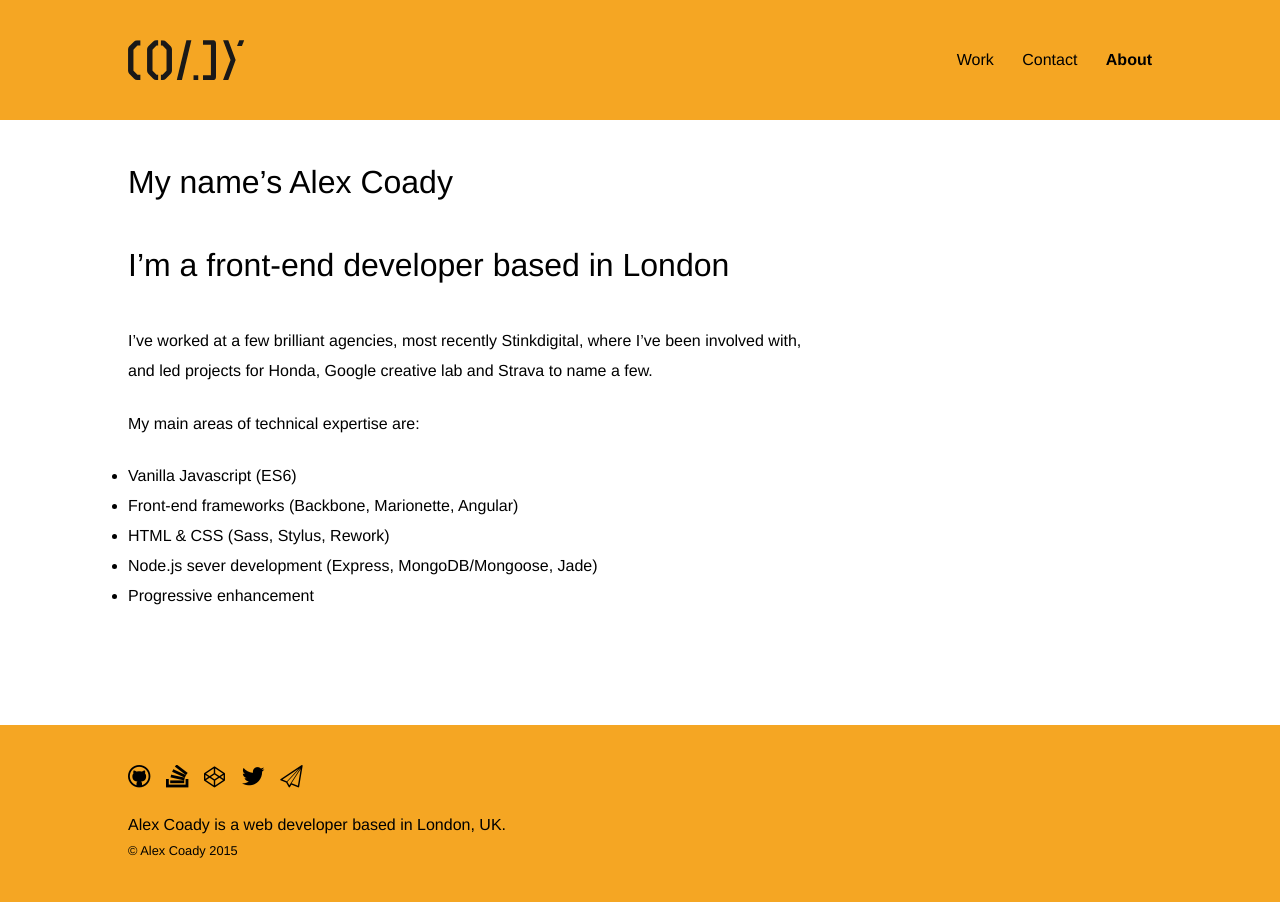
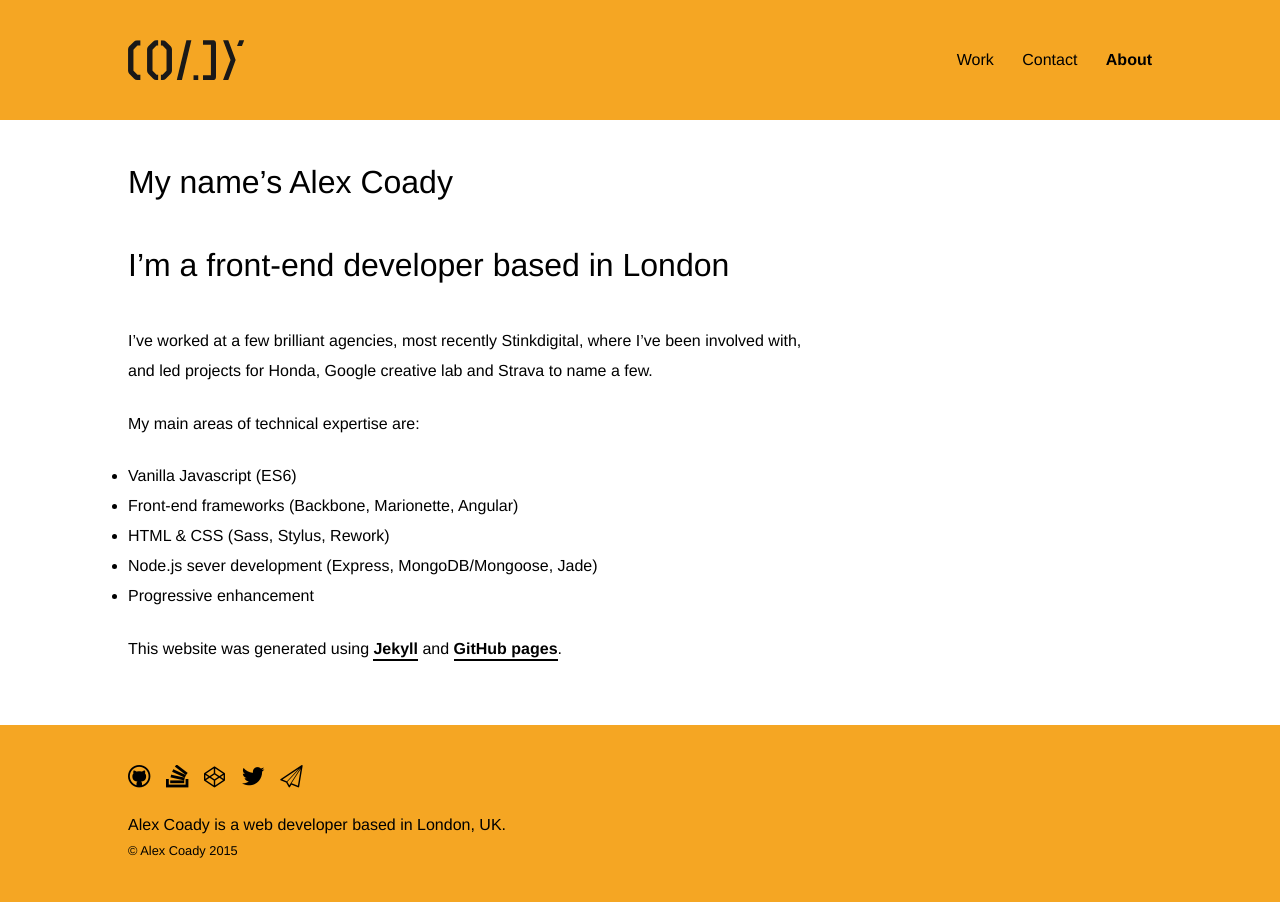
Before and after one commit to alexcoady/alexcoady.github.io, a Jekyll site: the page built from about/index.markdown, in a window 1280 px wide. Built offline with Jekyll 4.4.1, drawn with Linux system fonts in a browser that asks for light colours; some web fonts are replaced.

Commit message:
Site generation notice

```diff
--- a/about/index.markdown
+++ b/about/index.markdown
@@ -15,3 +15,5 @@ My main areas of technical expertise are:
 - HTML & CSS (Sass, Stylus, Rework)
 - Node.js sever development (Express, MongoDB/Mongoose, Jade)
 - Progressive enhancement
+
+This website was generated using [Jekyll](http://jekyllrb.com/) and [GitHub pages](https://pages.github.com/).
```
